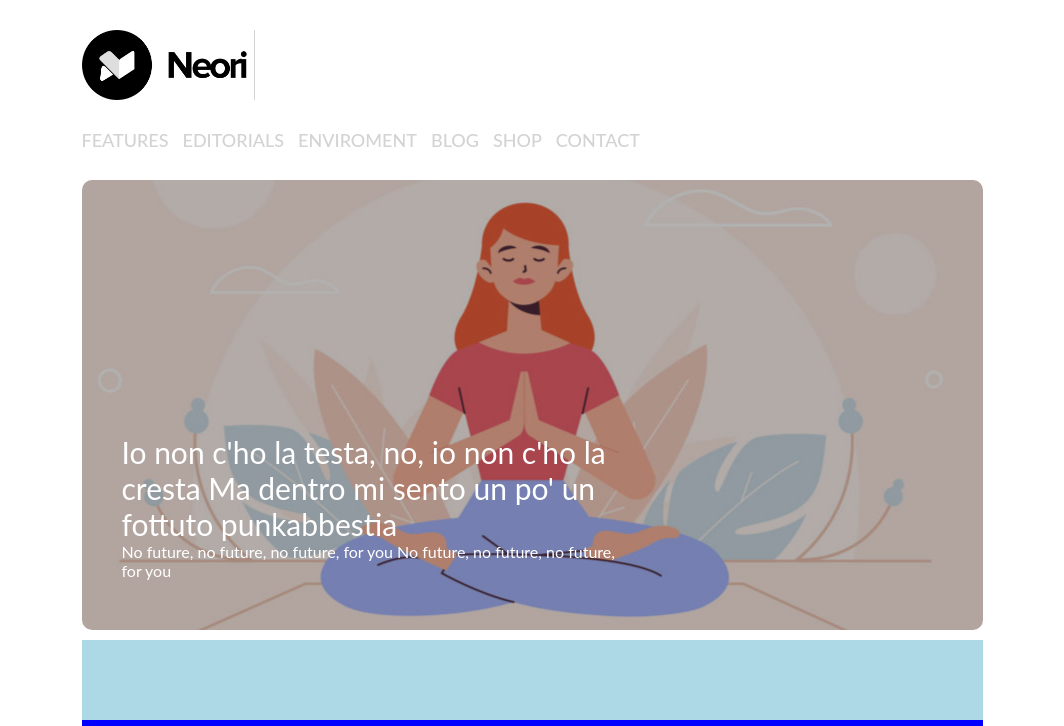
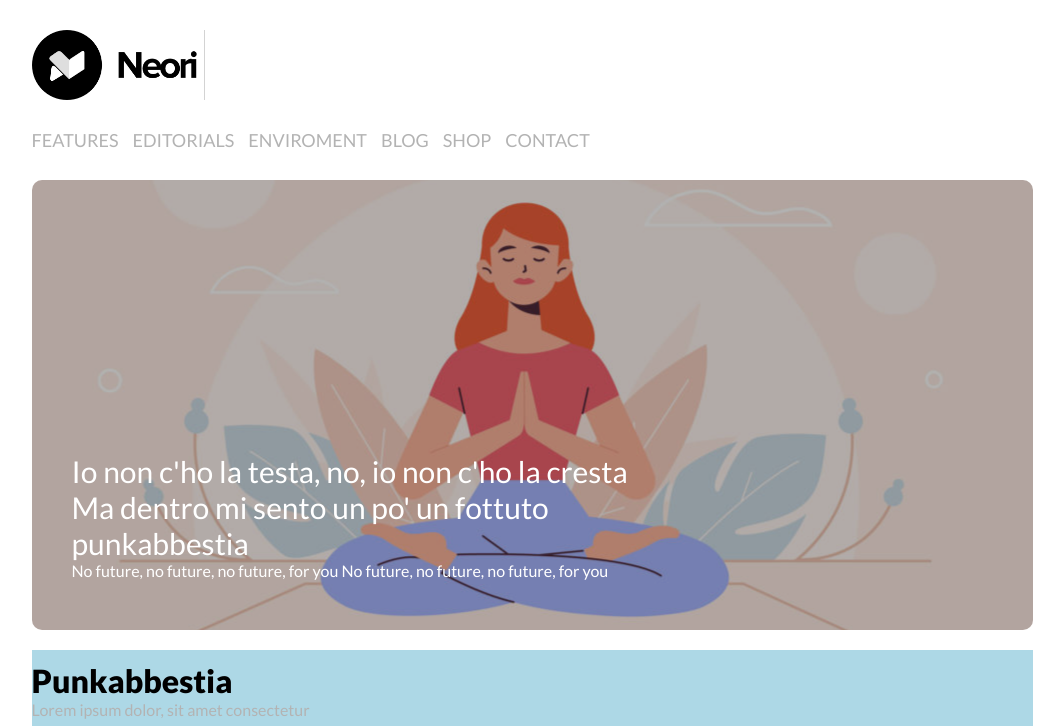
Before and after one commit to Andrei-Gabriel/htmlcss-wp, a plain HTML site: page index.html in a window 1280 px wide. Shown: the top 726 px of the page, without its empty margins (108-1172 px from the left). Drawn offline with Linux system fonts and the light colour scheme.

Commit message:
Fine header-main

```diff
--- a/css/style.css
+++ b/css/style.css
@@ -6,7 +6,7 @@
     font-family: 'Lato', sans-serif;
 }
 body {
-    padding: 30px 189.5px;
+    padding: 30px 139.5px;
 }
     header ~ * {
         margin-top: 10px;
@@ -47,10 +47,10 @@ header #logo {
     nav li:first-child {
         margin-left: 0;
     }
-        a {
-            text-decoration: none;
-            color: lightgrey;
-        }
+    a {
+        text-decoration: none;
+        color: rgb(179, 179, 179);
+    }
 
 /* Layout figure --------------------------------------------------------- */
 figure {
@@ -82,7 +82,6 @@ figure {
             #text-img > h3 {
                 font-weight: normal;
                 font-size: 30px;
-
             }
             #text-img > p {
                 font-size: 16px;
@@ -91,16 +90,34 @@ figure {
 main {
     background-color: blue;
 }
-    main div {
+    main > div {
         background-color: lightblue;
     }
-    main div:not(.header-main) {
+    main > div:not(.header-main) {
         height: 400px;
         float: left;
     }
+/* Inizio main --> header-main ----------------------------------------------------------- */
         .header-main {
+            margin-top: 20px;
             height: 80px;
+            position: relative;
         }
+        .header-main > div {
+            position: relative;
+            top: 50%;
+            transform: translateY(-50%);
+        }
+            #title {
+                font-weight: 900;
+                font-size: 32px;
+                color: black;
+            }
+            div > span {
+                color: rgb(179, 179, 179);
+            }
+
+/* Inizio side-main ------------------------------------------------------- */
         [class*="t-main"] { /* lefT, righT */
             margin: 1% 0;
             width: 20%;
--- a/index.html
+++ b/index.html
@@ -7,7 +7,7 @@
     <link rel="stylesheet" href="css/style.css">
         <link rel="preconnect" href="https://fonts.googleapis.com">
         <link rel="preconnect" href="https://fonts.gstatic.com" crossorigin>
-        <link href="https://fonts.googleapis.com/css2?family=Roboto+Condensed:wght@300;700&display=swap" rel="stylesheet">
+        <link href="https://fonts.googleapis.com/css2?family=Lato:wght@300;400;900&display=swap" rel="stylesheet">
     <title>Tema di Wordpress</title>
 </head>
 <body>
@@ -42,6 +42,14 @@
     <main class="clearfix">
         <!-- Inizio header-main -->
         <div class="header-main">
+            <div>
+                <div>
+                    <span id="title">Punkabbestia</span>
+                </div>
+                <div>
+                    <span>Lorem ipsum dolor, sit amet consectetur</span>
+                </div>
+            </div>
         </div>
         <!-- Inizio sideleft-main -->
         <div class="sideleft-main">
```
